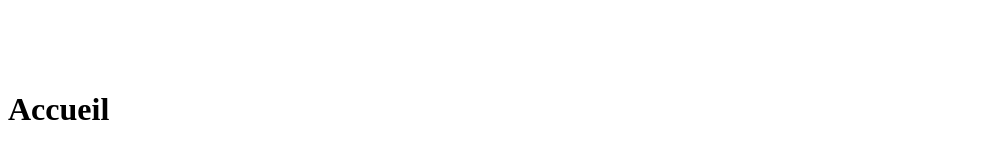
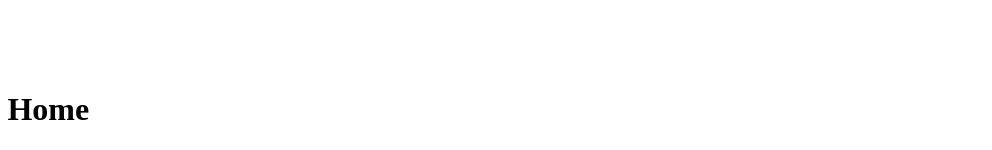
Before and after one commit to gauthier-th/gauthier-thomas, a React app: page / in a window 1280 px wide. Shown: the part 2528-2678 px from the top of the page, without its empty margins (0-992 px from the left). Built offline with nearby package versions, Linux system fonts and the light colour scheme; the HTML template or start-up script is replaced by a standard one.

Commit message:
Add page transition

```diff
--- a/package.json
+++ b/package.json
@@ -36,6 +36,7 @@
     "cors": "^2.8.5",
     "dotenv": "^8.2.0",
     "express": "^4.17.1",
+    "framer-motion": "^2.9.5",
     "helmet": "^4.1.1",
     "morgan": "^1.10.0",
     "prop-types": "^15.7.2",
--- a/public/css/styles.css
+++ b/public/css/styles.css
@@ -1,3 +1,6 @@
+:root {
+	height: 100%;
+}
 @media (max-width: 768px) {
 	:root {
 		font-size: 90%;
@@ -9,14 +12,11 @@
 	}
 }
 
-:root {
-	height: 100%;
-}
-
 
 
 body {
 	font-family: 'Roboto', sans-serif;
+	overflow-x: hidden;
 }
 
 #navbar {
--- a/src/components/App.jsx
+++ b/src/components/App.jsx
@@ -1,21 +1,29 @@
 import React from 'react';
 import ReactDOM from 'react-dom';
-import { BrowserRouter, Route, Switch } from 'react-router-dom';
+import { BrowserRouter, Route, Switch, useLocation } from 'react-router-dom';
+import { AnimatePresence } from "framer-motion";
 
 import Layout from './Layout';
 
 import Home from './pages/Home';
 import Page404 from './pages/404';
 
+
+const AppContent = () => {
+	const location = useLocation();
+	return <Layout>
+		<AnimatePresence>
+			<Switch location={location} key={location.pathname}>
+				<Route exact path='/' component={Home} />
+				<Route component={Page404} />
+			</Switch>
+		</AnimatePresence>
+	</Layout>;
+}
 const App = () => {
 	return (
 		<BrowserRouter basename='/'>
-			<Layout>
-				<Switch>
-					<Route exact path='/' component={Home} />
-					<Route component={Page404} />
-				</Switch>
-			</Layout>
+			<AppContent />
 		</BrowserRouter>
 	);
 };
--- a/src/components/Layout.jsx
+++ b/src/components/Layout.jsx
@@ -9,7 +9,7 @@ const Layout = (props) => {
 		<Stars />
 		<Navbar onIconLoad={setNavbarIconEl} />
 		<LoadAnimation navbarIconEl={navbarIconEl} />
-		<div id="content">
+		<div id="content" className="container">
 			{props.children}
 		</div>
 	</>
--- a/src/components/pages/404.jsx
+++ b/src/components/pages/404.jsx
@@ -1,7 +1,18 @@
 import React from 'react';
+import { motion } from "framer-motion";
+import { pageStyle, pageVariants, pageTransition } from './page';
 
-const Page404 = () => {
-	return <h1>404</h1>;
+const Home = () => {
+	return <motion.div
+		style={pageStyle}
+		initial="initial"
+		animate="in"
+		exit="out"
+		variants={pageVariants}
+		transition={pageTransition}
+	>
+		<h1>404 Not Found</h1>
+	</motion.div>;
 }
 
-export default Page404;
+export default Home;
--- a/src/components/pages/Home.jsx
+++ b/src/components/pages/Home.jsx
@@ -1,7 +1,20 @@
 import React from 'react';
+import { Link } from 'react-router-dom';
+import { motion } from "framer-motion";
+import { pageStyle, pageVariants, pageTransition } from './page';
 
 const Home = () => {
-	return <h1>Accueil</h1>;
+	return <motion.div
+		style={pageStyle}
+		initial="initial"
+		animate="in"
+		exit="out"
+		variants={pageVariants}
+		transition={pageTransition}
+	>
+		<h1>Home</h1>
+		<Link to="/about">About</Link>
+	</motion.div>;
 }
 
 export default Home;
--- /dev/null
+++ b/src/components/pages/page.js
@@ -0,0 +1,27 @@
+export const pageStyle = {
+	position: "absolute"
+};
+
+export const pageVariants = {
+	initial: {
+		opacity: 0,
+		x: "-100vw",
+		scale: 0.8
+	},
+	in: {
+		opacity: 1,
+		x: 0,
+		scale: 1
+	},
+	out: {
+		// opacity: 0,
+		x: "100vw",
+		scale: 1.2
+	}
+};
+
+export const pageTransition = {
+	type: "tween",
+	ease: "anticipate",
+	duration: 0.5
+};
```
Also changed, not shown: 1 other file (tests, documents, lock files or other folders).
